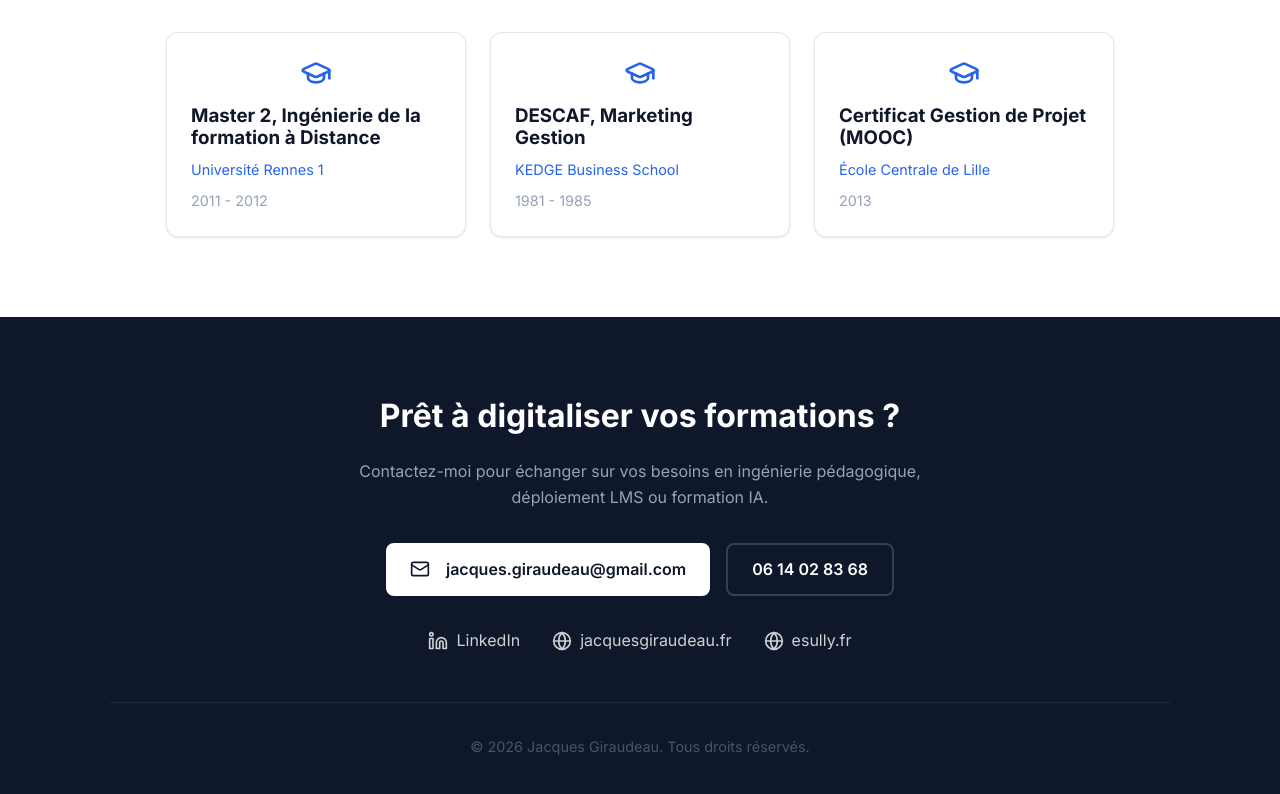
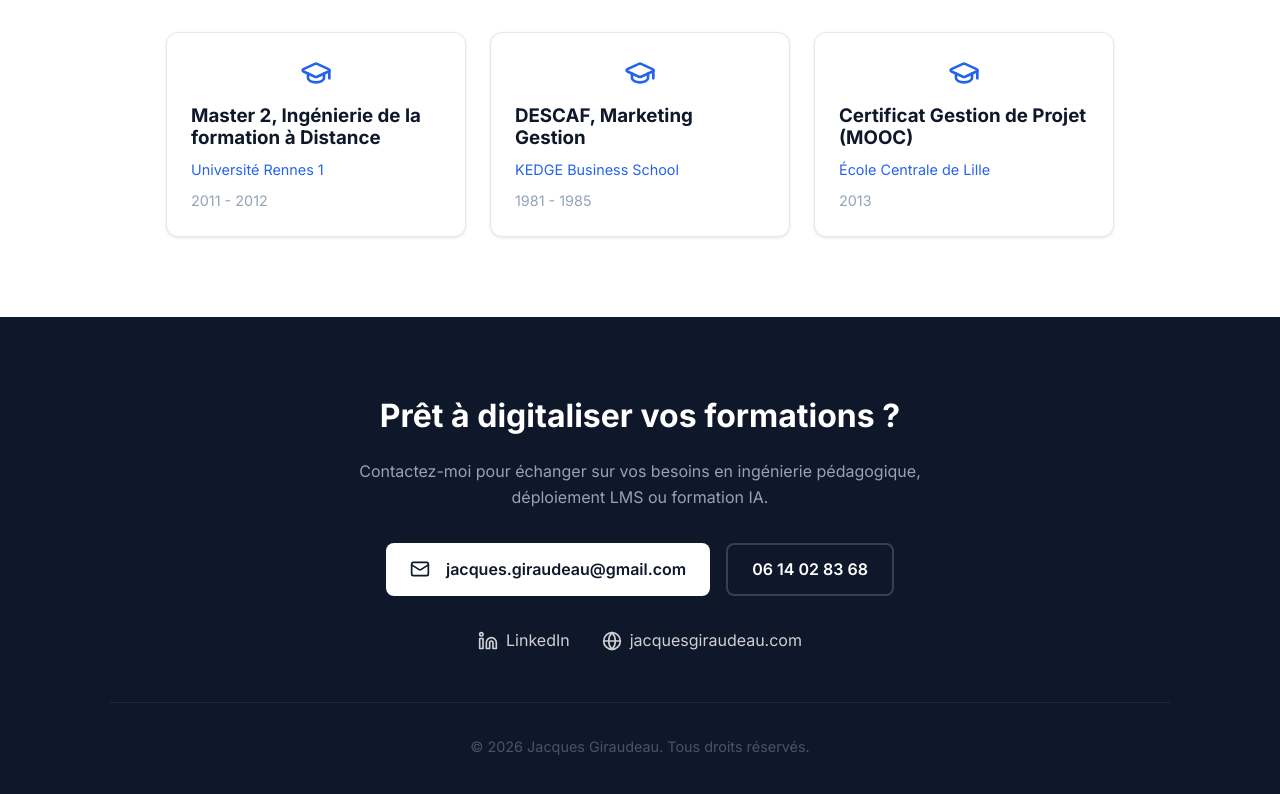
Before and after one commit to jgiraudeau/portfolio-jacques, a Next.js app: page / in a window 1280 px wide. Shown: the part 3248-4042 px from the top of the page. Built offline with nearby package versions, Linux system fonts and the light colour scheme.

Commit message:
Update footer websites: remove esully.fr, update main domain

```diff
--- a/src/app/data.ts
+++ b/src/app/data.ts
@@ -7,7 +7,7 @@ export const portfolioData = {
         phone: "06 14 02 83 68",
         location: "Marseille et périphérie / Cassis",
         linkedin: "https://www.linkedin.com/in/jacques-giraudeau-71539020",
-        websites: ["jacquesgiraudeau.fr", "esully.fr"],
+        websites: ["jacquesgiraudeau.com"],
         catchphrase: "Déployer un LMS ou former à l’IA ne pose pas de problème technique. Le vrai enjeu, c’est l’adoption par les équipes."
     },
     about: {
```
